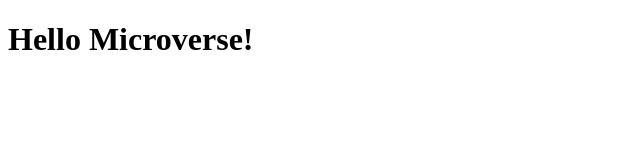
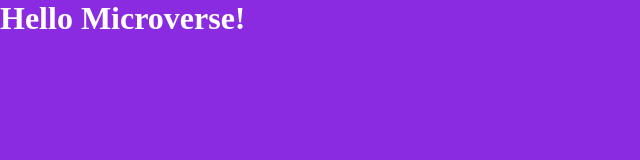
Before and after one commit to fpsapc/HelloMicroverseProject, a website: page index.html in a window 1280 px wide. Shown: the whole page, without its empty margins (0-640 px from the left). Drawn offline with Linux system fonts and the light colour scheme.

Commit message:
add styles.css

```diff
--- a/index.html
+++ b/index.html
@@ -4,6 +4,7 @@
     <meta charset="UTF-8">
     <meta http-equiv="X-UA-Compatible" content="IE=edge">
     <meta name="viewport" content="width=device-width, initial-scale=1.0">
+    <link rel="stylesheet" href="styles.css">
     <title>Hello Microverse Project</title>
 </head>
 <body>
--- /dev/null
+++ b/styles.css
@@ -0,0 +1,11 @@
+* {
+  margin: 0;
+  padding: 0;
+}
+
+div {
+  width: 100vw;
+  height: 100vh;
+  background-color: blueviolet;
+  color: white;
+}
```
